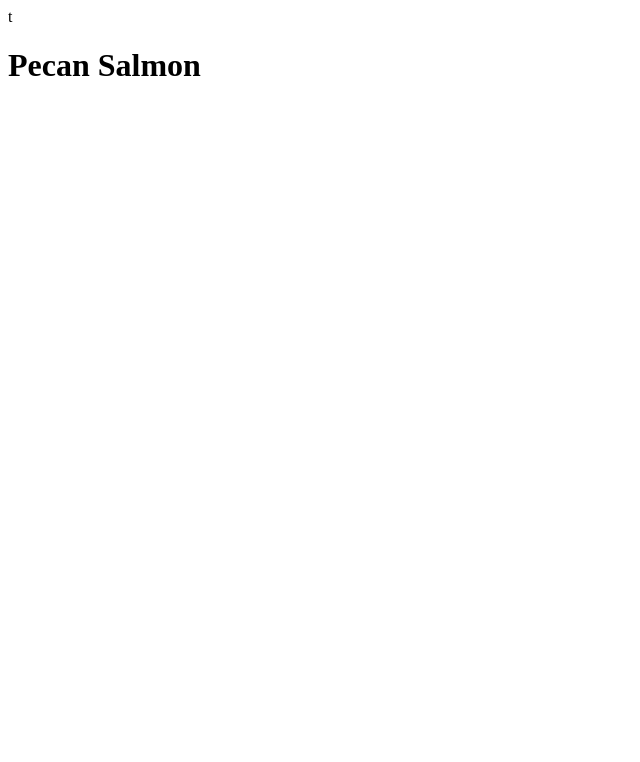
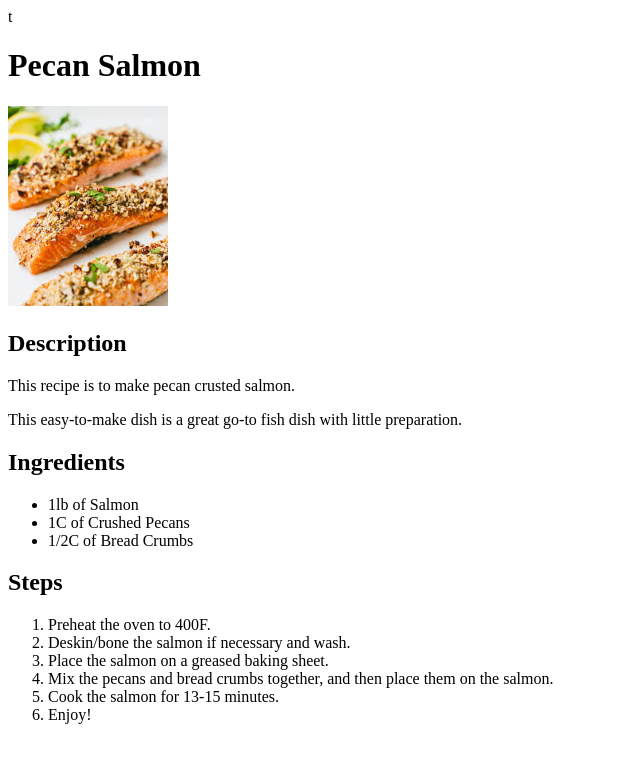
Before and after one commit to phishyish/odin-recipes, a plain HTML site: page recipes/pecan-salmon.html in a window 1280 px wide. Shown: the whole page, without its empty margins (0-640 px from the left). Drawn offline with Linux system fonts and the light colour scheme.

Commit message:
Filling in Pecan Salmon Recipe Content
Added content to the pecan salmon recipe page.

```diff
--- a/recipes/pecan-salmon.html
+++ b/recipes/pecan-salmon.html
@@ -8,5 +8,30 @@
 
 <body>
     <h1>Pecan Salmon</h1>
+    <img src  = "./food-images/pecan-salmon.jpg" alt = "Pecan Salmon Picture" height = 200>
+
+    <h2>Description</h2>
+    <p>This recipe is to make pecan crusted salmon.</p>
+    <p>This easy-to-make dish is a great go-to fish dish with little preparation. </p>
+
+    <h2>Ingredients</h2>
+    <ul>
+        <li>1lb of Salmon</li>
+        <li>1C of Crushed Pecans</li>
+        <li>1/2C of Bread Crumbs</li>
+    </ul>
+
+    <h2>Steps</h2>
+
+    <ol>
+        <li>Preheat the oven to 400F.</li>
+        <li>Deskin/bone the salmon if necessary and wash.</li>
+        <li>Place the salmon on a greased baking sheet.</li>
+        <li>Mix the pecans and bread crumbs together, and then place them on the salmon.</li>
+        <li>Cook the salmon for 13-15 minutes.</li>
+        <li>Enjoy!</li>
+    </ol>
+
+
 </body>
 </html>
```
Also changed, not shown: index.html (+6 -0 lines), recipes/food-images/pecan-salmon.jpg (added).
